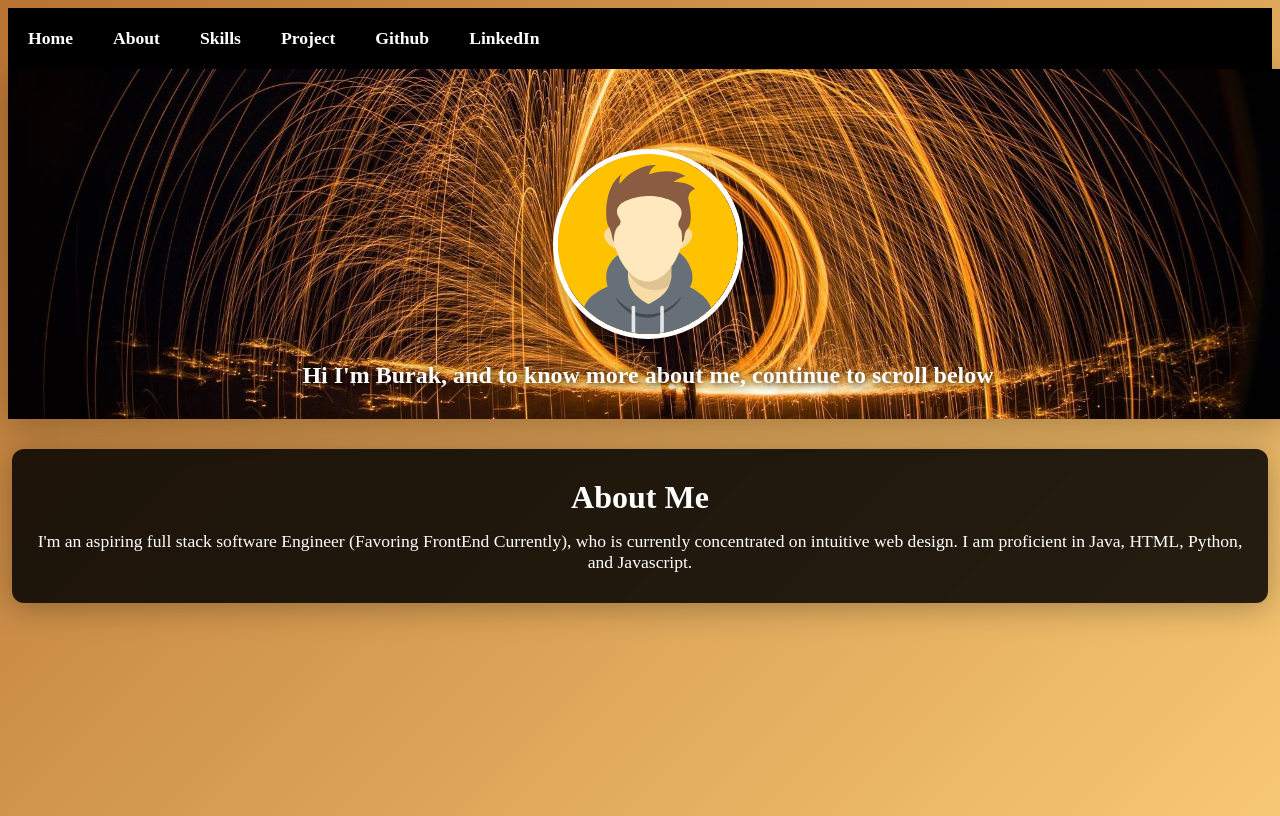
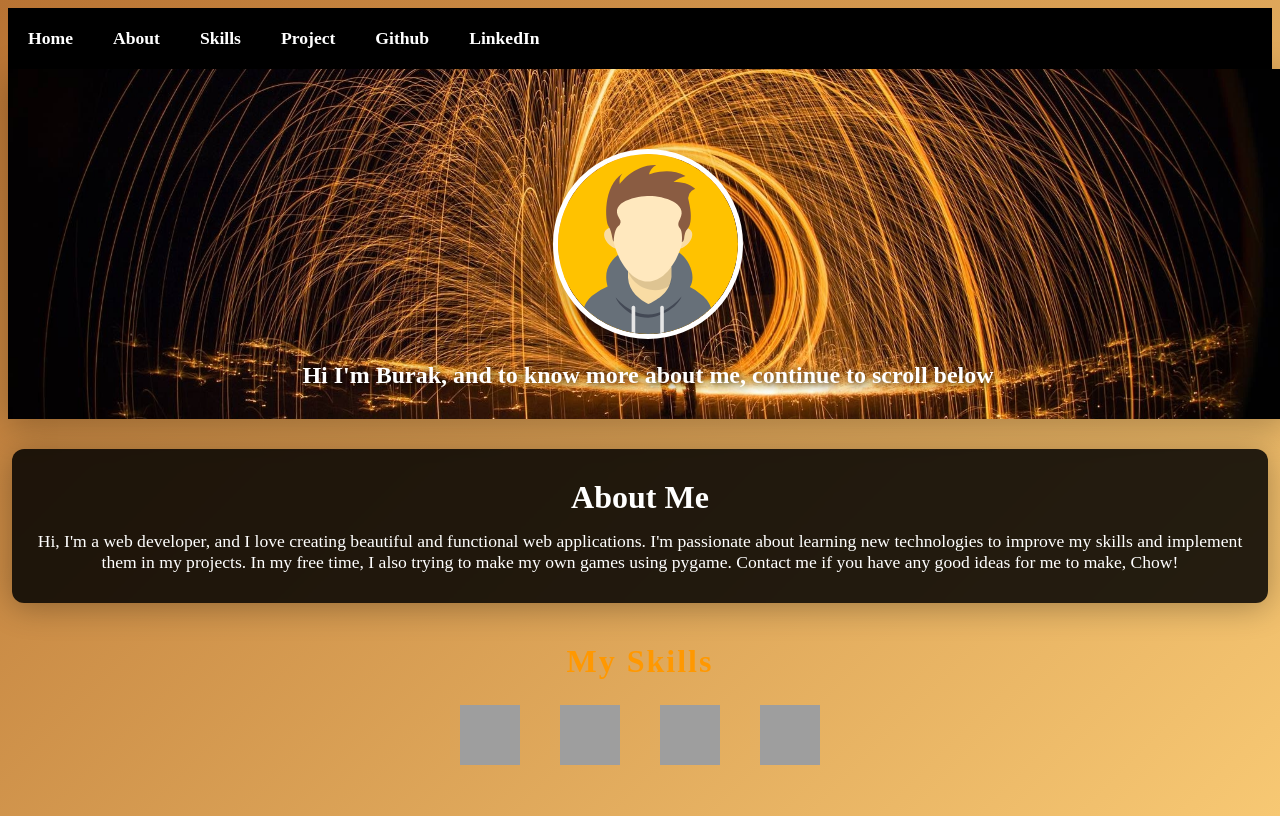
Before and after one commit to BurakErenT/Personal_Website, a plain HTML site: page index.html in a window 1280 px wide. Drawn offline with Linux system fonts and the light colour scheme; grey boxes are pictures that could not be loaded.

Commit message:
Update about me section and add skills showcase to profile

```diff
--- a/index.html
+++ b/index.html
@@ -87,7 +87,22 @@
             About Me
         </div>
         <div style="color: #fff; font-size: 1.1em;">
-            I'm an aspiring full stack software Engineer (Favoring FrontEnd Currently), who is currently concentrated on intuitive web design. I am proficient in Java, HTML, Python, and Javascript.
+            Hi, I'm a web developer, and I love creating beautiful and functional web applications. I'm passionate about
+            learning new technologies to improve my skills and implement them in my projects. In my free time, I also trying to
+            make my own games using pygame. Contact me if you have any good ideas for me to make, Chow!
         </div>
     </div>
-    <!-- Add your content
+    <div style="margin: 40px auto 0 auto; text-align: center;">
+        <span style="font-weight: bold; color: #ff9800; font-size: 2em; letter-spacing: 2px;">
+            My Skills
+        </span>
+        <div style="margin-top: 25px; display: flex; justify-content: center; gap: 40px; align-items: center;">
+            <img src="https://cdn.jsdelivr.net/gh/devicons/devicon/icons/html5/html5-original.svg" alt="HTML5" title="HTML5" style="width:60px; height:60px;">
+            <img src="https://cdn.jsdelivr.net/gh/devicons/devicon/icons/python/python-original.svg" alt="Python" title="Python" style="width:60px; height:60px;">
+            <img src="https://cdn.jsdelivr.net/gh/devicons/devicon/icons/java/java-original.svg" alt="Java" title="Java" style="width:60px; height:60px;">
+            <img src="https://cdn.jsdelivr.net/gh/devicons/devicon/icons/javascript/javascript-original.svg" alt="JavaScript" title="JavaScript" style="width:60px; height:60px;">
+        </div>
+    </div>
+    <!-- Add your content -->
+</body>
+</html>
```
Also changed, not shown: 1 other file.
